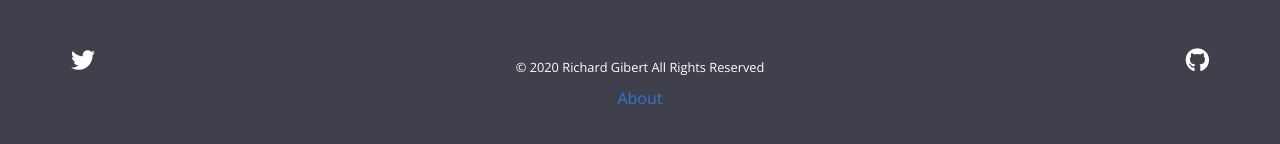
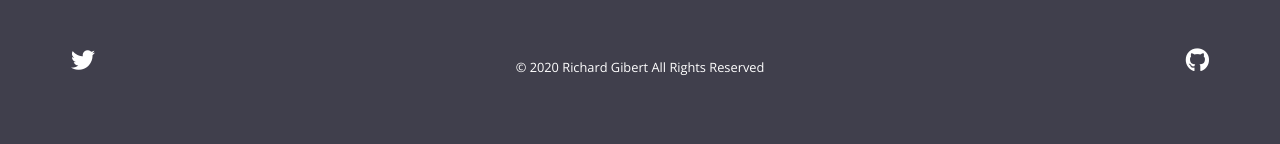
Before and after one commit to rgibert/rgibert.github.io, a Jekyll site: the page built from pages/index.md, in a window 1280 px wide and 900 px high, scrolled down 134 px. Shown: the part 752-896 px from the top of the window. Built offline with Jekyll 4.4.1, drawn with Linux system fonts in a browser that asks for light colours.

Commit message:
Remove About link

```diff
--- a/_includes/footer.html
+++ b/_includes/footer.html
@@ -23,7 +23,6 @@
 <div class="col-12 col-sm-4 text-center py-2 order-sm-2">
   <small class="text-white">© 2020 {{ site.author }} All Rights Reserved</small>
   {% if site.privacy %}<small class="ml-1"><a href="{{ site.privacy }}" target="_blank">Privacy Policy</a></small>{% endif %}
-  <p class="mt-2"><a href="/about/">About</a></p>
       </div>
     </div>
   </div>
```
